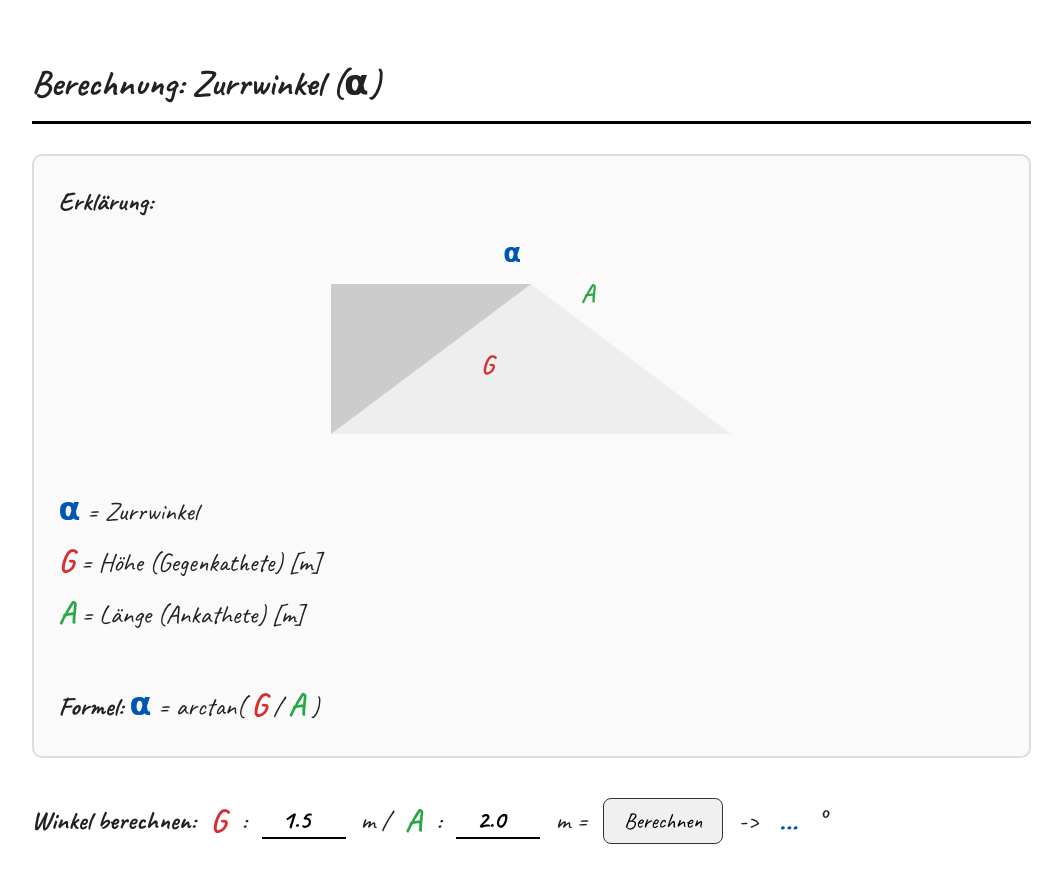
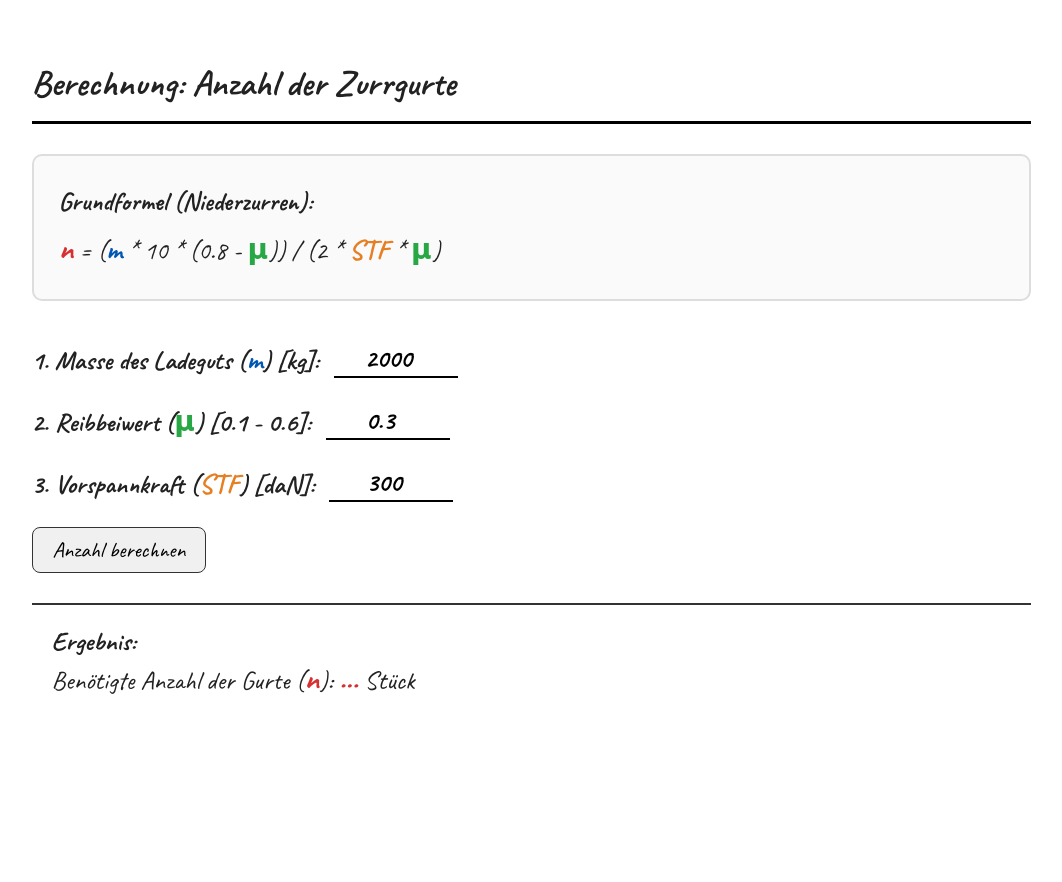
Before and after one commit to dervicblog/BKrFQG-Rechnungen, a plain HTML site: page anzahl-der-zurrgurte.html in a window 1280 px wide. Shown: the whole page, without its empty margins (109-1171 px from the left). After the commit the page ends 800 px from the top, so only its background shows below. Drawn offline with Linux system fonts and the light colour scheme.

Commit message:
Add files via upload

```diff
--- a/anzahl-der-zurrgurte.html
+++ b/anzahl-der-zurrgurte.html
@@ -3,7 +3,7 @@
 <head>
     <meta charset="UTF-8">
     <meta name="viewport" content="width=device-width, initial-scale=1.0">
-    <title>Zurrwinkel Rechner - Bkf</title>
+    <title>Anzahl Zurrgurte - Bkf</title>
     <link href="https://fonts.googleapis.com/css2?family=Caveat:wght@400;700&display=swap" rel="stylesheet">
     <style>
         body {
@@ -30,10 +30,11 @@
             margin-bottom: 30px;
         }
 
-        /* Obarvane spremenljivke */
-        .var-alpha { color: #0056b3; font-weight: bold; font-size: 32px; } /* Modra */
-        .var-g { color: #d63031; font-weight: bold; font-size: 32px; } /* Rdeča */
-        .var-a { color: #28a745; font-weight: bold; font-size: 32px; } /* Zelena */
+        /* Obarvane in KREPKE spremenljivke */
+        .var-m { color: #0056b3; font-weight: bold; font-size: 28px; } /* Masse */
+        .var-mu { color: #28a745; font-weight: bold; font-size: 28px; } /* Reibbeiwert */
+        .var-stf { color: #e67e22; font-weight: bold; font-size: 28px; } /* Vorspannkraft */
+        .var-res { color: #d63031; font-weight: bold; font-size: 32px; } /* Ergebnis */
 
         .formel-box {
             padding: 25px;
@@ -50,7 +51,7 @@
             flex-wrap: wrap;
             align-items: center;
             gap: 15px;
-            margin-bottom: 40px;
+            margin-bottom: 25px;
             font-size: 26px;
         }
 
@@ -58,7 +59,7 @@
             border: none;
             border-bottom: 2px solid #000;
             background: transparent;
-            width: 80px;
+            width: 120px;
             font-family: 'Caveat', cursive;
             font-size: 26px;
             text-align: center;
@@ -76,76 +77,60 @@
             border-radius: 8px;
         }
 
-        .res {
-            font-weight: bold;
-            padding: 2px 5px;
-            display: inline-block;
-            font-size: 32px;
+        .result-box {
+            margin-top: 30px;
+            padding: 20px;
+            border-top: 2px solid #333;
         }
-
-
-
-        /* CSS Trikotnik */
-        .triangle-visual {
-            width: 0; height: 0;
-            border-left: 0px solid transparent;
-            border-right: 200px solid transparent;
-            border-bottom: 150px solid #eee;
-            margin: 20px auto;
-            position: relative;
-            border-left: 200px solid #ccc; /* "G" višina */
-        }
-        .label-g { position: absolute; left: -50px; top: 60px; color: #d63031; font-weight: bold; }
-        .label-a { position: absolute; bottom: -30px; left: 50px; color: #28a745; font-weight: bold; }
-        .label-alpha { position: absolute; bottom: 10px; right: 10px; color: #0056b3; font-weight: bold; }
-
-
     </style>
 </head>
 <body>
 
 <div class="blatt">
-    <h2>Berechnung: Zurrwinkel (α)</h2>
+    <h2>Berechnung: Anzahl der Zurrgurte</h2>
 
     <div class="formel-box">
-        <strong>Erklärung:</strong><br><br>
-
-
-
-        <div style="position: relative; height: 200px;">
-            <div class="triangle-visual">
-                <span class="label-g">G</span>
-                <span class="label-a">A</span>
-                <span class="label-alpha">α</span>
-            </div>
-        </div>
-
-
-
-        <span class="var-alpha">α</span> = Zurrwinkel<br>
-        <span class="var-g">G</span> = Höhe (Gegenkathete) [m]<br>
-        <span class="var-a">A</span> = Länge (Ankathete) [m]<br><br>
-        <strong>Formel:</strong> <span class="var-alpha">α</span> = arctan( <span class="var-g">G</span> / <span class="var-a">A</span> )
+        <strong>Grundformel (Niederzurren):</strong><br>
+        <span class="var-res">n</span> = (<span class="var-m">m</span> * 10 * (0.8 - <span class="var-mu">μ</span>)) / (2 * <span class="var-stf">STF</span> * <span class="var-mu">μ</span>)
     </div>
 
     <div class="calc-row">
-        <strong>Winkel berechnen:</strong>
-        <span class="var-g">G</span>: <input type="number" id="gegen" value="1.5" step="0.1"> m /
-        <span class="var-a">A</span>: <input type="number" id="an" value="2.0" step="0.1"> m =
-        <button onclick="calcAlpha()">Berechnen</button> -> <span class="res var-alpha" id="res_alpha">...</span>°
+        <strong>1. Masse des Ladeguts (<span class="var-m">m</span>) [kg]:</strong>
+        <input type="number" id="masse" value="2000">
+    </div>
+
+    <div class="calc-row">
+        <strong>2. Reibbeiwert (<span class="var-mu">μ</span>) [0.1 - 0.6]:</strong>
+        <input type="number" id="mu" value="0.3" step="0.05">
+    </div>
+
+    <div class="calc-row">
+        <strong>3. Vorspannkraft (<span class="var-stf">STF</span>) [daN]:</strong>
+        <input type="number" id="stf" value="300">
+    </div>
+
+    <div class="calc-row">
+        <button onclick="berechneGurte()">Anzahl berechnen</button>
+    </div>
+
+    <div class="result-box">
+        <strong>Ergebnis:</strong><br>
+        Benötigte Anzahl der Gurte (<span class="var-res">n</span>): <span class="var-res" id="res_gurte">...</span> Stück
     </div>
 </div>
 
 <script>
-    function calcAlpha() {
-        const g = parseFloat(document.getElementById('gegen').value);
-        const a = parseFloat(document.getElementById('an').value);
+    function berechneGurte() {
+        const m = parseFloat(document.getElementById('masse').value);
+        const mu = parseFloat(document.getElementById('mu').value);
+        const stf = parseFloat(document.getElementById('stf').value);
 
-        // Izračun v stopinjah
-        const deg = Math.atan(g / a) * (180 / Math.PI);
+        // n = (m * 10 * (0.8 - mu)) / (2 * STF * sin(alpha) * mu)
+        // Predpostavka: kot 90 stopinj (sin 90 = 1) in 2-stransko napenjanje
 
-        const resEl = document.getElementById('res_alpha');
-        resEl.innerText = deg.toFixed(1);
+        const n = (m * 10 * (0.8 - mu)) / (2 * stf * mu);
+
+        document.getElementById('res_gurte').innerText = Math.ceil(n);
     }
 </script>
 
```
